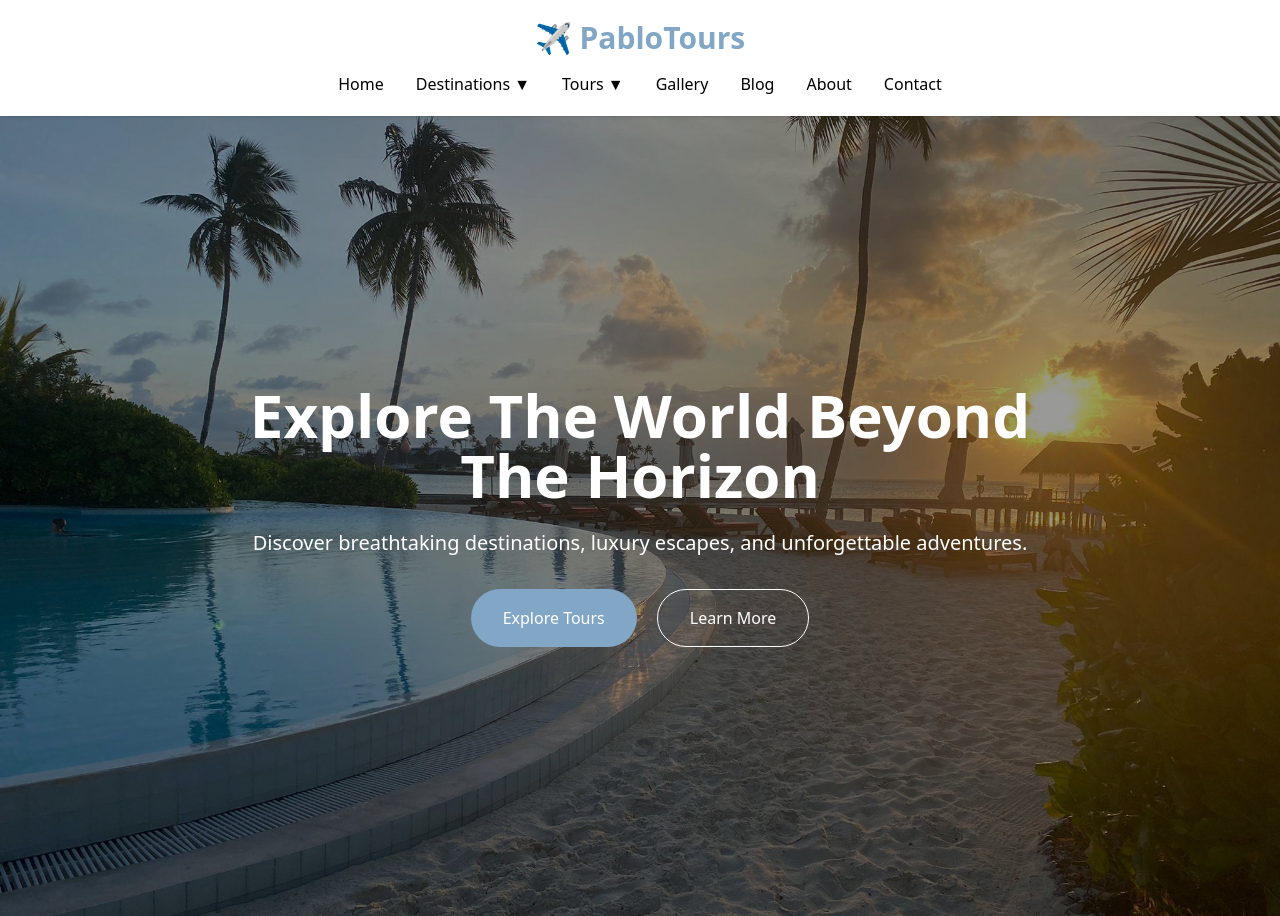
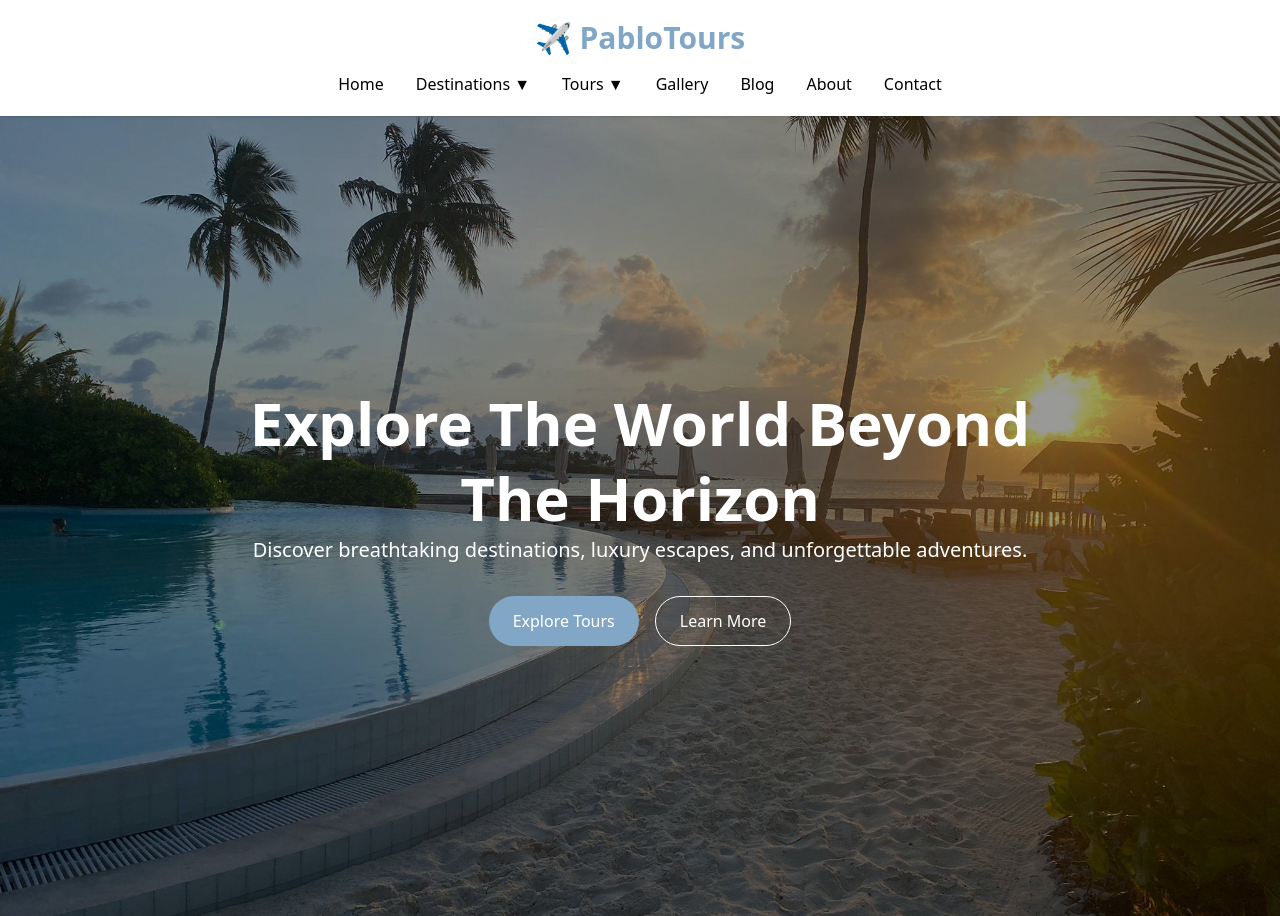
Before and after one commit to Favour-Ugwuibe/ai-website-project, a website: page index.html in a window 1280 px wide. Shown: the top 916 px of the page. Drawn offline with Linux system fonts and the light colour scheme.

Commit message:
Added Commit

```diff
--- a/index.html
+++ b/index.html
@@ -7,6 +7,12 @@
     <link rel="stylesheet" href="./css/output.css">
 </head>
 <body>
+<style>
+html,
+body{
+overflow-x:hidden;
+}
+</style>
   <!-- ===================================== -->
 <!-- HEADER SECTION -->
 <!-- ===================================== -->
@@ -25,7 +31,7 @@
 
 <!-- Desktop Navigation -->
 
-<ul class="flex flex-wrap justify-center gap-8 font-medium">
+<ul class="flex flex-wrap justify-center gap-3 md:gap-8 font-medium text-sm md:text-base px-4">
 
 <li><a href="index.html">Home</a></li>
 
@@ -83,7 +89,6 @@ Adventure Tours
 <li><a href="contact.html">Contact</a></li>
 
 </ul>
-</div>
 
 </nav>
 
@@ -103,14 +108,14 @@ style="background-image:url('./images/hero\ hero.jfif');">
 
 <div class="text-center text-white max-w-4xl">
 
-<h1 class="text-6xl font-bold mb-6">
+<h1 class="text-3xl sm:text-4xl md:text-6xl font-bold leading-tight">
 
 Explore The World
 Beyond The Horizon
 
 </h1>
 
-<p class="text-xl mb-8">
+<p class="text-lg md:text-xl mb-8 px-4">
 
 Discover breathtaking destinations,
 luxury escapes,
@@ -118,15 +123,15 @@ and unforgettable adventures.
 
 </p>
 
-<div class="flex justify-center gap-5">
+<div class="flex flex-col sm:flex-row justify-center gap-4 px-4">
 
-<button class="bg-[#81A6C6] px-8 py-4 rounded-full hover:scale-105 transition">
+<button class="bg-[#81A6C6] px-6 py-3 rounded-full hover:scale-105 transition">
 
 Explore Tours
 
 </button>
 
-<button class="border border-white px-8 py-4 rounded-full hover:bg-white hover:text-black transition">
+<button class="border border-white px-6 py-3 rounded-full hover:bg-white hover:text-black transition">
 
 Learn More
 
@@ -342,7 +347,7 @@ Book Now
 <!-- TRAVEL GALLERY -->
 <!-- ===================================== -->
 
-<section class="py-24 bg-white">
+<section id="gallery" class="py-24 bg-white">
 
 <div class="max-w-7xl mx-auto px-8">
 
```
Also changed, not shown: css/output.css.
